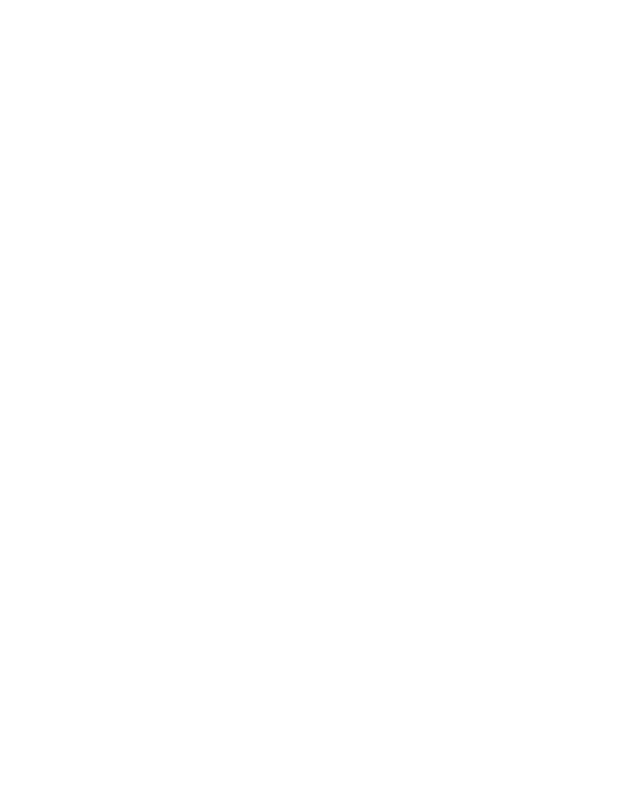
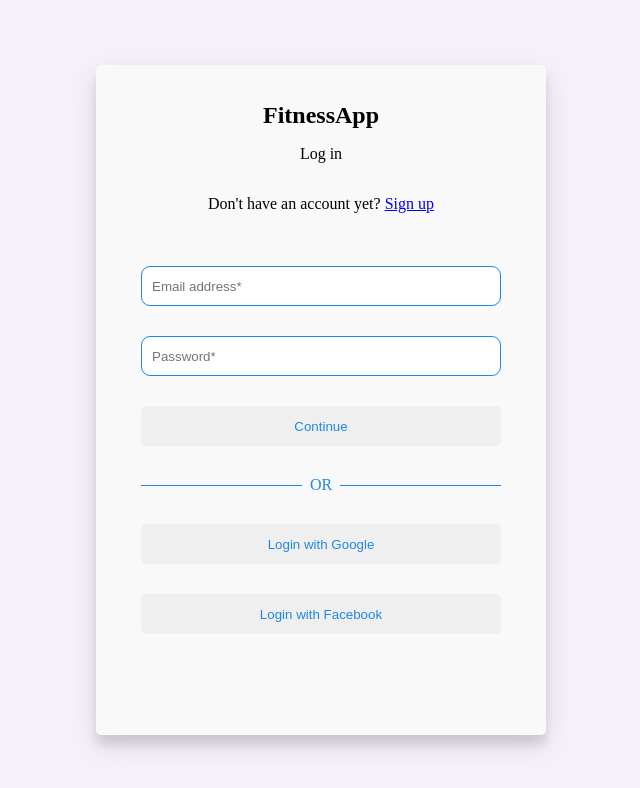
Before and after one commit to Luiz161001/fitnessProject, a React (Vite) app in the folder frontend/: page / in a window 1280 px wide. Before the commit this address had no page. Shown: the top 788 px of the page, without its empty margins (319-959 px from the left). Built offline with nearby package versions, Linux system fonts and the light colour scheme.

Commit message:
implementing more login-register

```diff
--- a/frontend/src/App.jsx
+++ b/frontend/src/App.jsx
@@ -1,12 +1,13 @@
 import { Routes, Route } from 'react-router-dom';
 import Login from './pages/Login';
 import "./App.css";
+import Register from './pages/Register';
 
 function App() {
   return (
     <Routes>
-      {/* <Route path='/' element= /> */}
-      <Route path='/login' element={<Login/>}/>
+      <Route path='/' element={<Login/>}/>
+      <Route path='/register' element={<Register/>}/>
     </Routes>
   )
 }
--- a/frontend/src/pages/Login.jsx
+++ b/frontend/src/pages/Login.jsx
@@ -1,18 +1,36 @@
+import { useState, useEffect } from "react";
 import React from "react";
 import "../styles/login.css";
+import { Link } from "react-router-dom";
 
 const Login = () => {
+    const [formData, setFormData] = useState({ email: "", password: "" });
+
+    const handleChange = (e) => {
+        const { name, value } = e.target;
+        setFormData({ ...formData, [name]: value });
+    };
+
+    const handleSubmit = () => {
+        console.log("login form");
+    };
+
+    const handleClick = (e) => {
+        console.log("login with:", e.target.name);
+    };
+
     return (
         <section className="log-section">
             <div className="log-box">
                 <div className="log-text">
                     <h1>FitnessApp</h1>
-                    <p>Welcome</p>
+                    <p>Log in</p>
+                    <p>Don't have an account yet? <Link to="/register">Sign up</Link></p>
                 </div>
                 <div className="log-options">
-                    <form action="" className="log-form-box">
-                        <input type="text" placeholder="Email address*" />
-                        <input type="password" placeholder="Password*" />
+                    <form onSubmit={handleSubmit} className="log-form-box">
+                        <input onChange={handleChange} type="text" name="email" placeholder="Email address*" />
+                        <input onChange={handleChange} type="password" name="password" placeholder="Password*" />
                         <button>Continue</button>
                     </form>
 
@@ -21,8 +39,8 @@
                     </div>
 
                     <div className="log-btns-container">
-                        <button className="log-btns">Login with Google</button>
-                        <button className="log-btns">Login with Facebook</button>
+                        <button onClick={handleClick} className="log-btns" name="google-oauth">Login with Google</button>
+                        <button onClick={handleClick} className="log-btns" name="facebook-oauth">Login with Facebook</button>
                     </div>
                 </div>
             </div>
--- a/frontend/src/pages/Register.jsx
+++ b/frontend/src/pages/Register.jsx
@@ -0,0 +1,35 @@
+import React, { useState, useEffect } from "react";
+import "../styles/login.css";
+import { Link } from "react-router-dom";
+
+const Register = () => {
+    const [formData, setFormData] = useState({ firstName: "", lastName: "", email: "", password: "" });
+
+    const handleChange = (e) => {
+        const { name, value } = e.target;
+        setFormData({ ...formData, [name]: value });
+    };
+
+    return (
+        <section className="log-section">
+            <div className="log-box">
+                <div className="log-text">
+                    <h1>FitnessApp</h1>
+                    <p>Log in</p>
+                    <p>Already have an account? <Link to="/">Sign in</Link></p>
+                </div>
+                <div className="log-options">
+                    <form action="" className="log-form-box">
+                        <input onChange={handleChange} type="text" name="firstName" placeholder="First Name*" />
+                        <input onChange={handleChange} type="text" name="lastName" placeholder="Last Name*" />
+                        <input onChange={handleChange} type="text" name="email" placeholder="Email address*" />
+                        <input onChange={handleChange} type="password" name="password" placeholder="Password*" />
+                        <button>Register</button>
+                    </form>
+                </div>
+            </div>
+        </section>
+    )
+}
+
+export default Register;
--- a/frontend/src/styles/login.css
+++ b/frontend/src/styles/login.css
@@ -3,8 +3,7 @@
     display: flex;
     align-items: center;
     justify-content: center;
-    background: white;
-    background: radial-gradient(circle, rgba(151, 109, 249, 0.292) 0%, rgba(250,250,252,1) 100%);
+    background: #f5f0f9;
 }
 
 .log-box {
@@ -14,7 +13,7 @@
     display: flex;
     flex-direction: column;
     border-radius: 5px;
-    box-shadow: 0 4px 8px rgba(0, 0, 0, 0.1), 0 6px 20px rgba(0, 0, 0, 0.1);
+    box-shadow: 0 10px 10px rgba(0, 0, 0, 0.1), 0 10px 30px rgba(0, 0, 0, 0.1);
 }
 
 .log-text {
```
Also changed, not shown: 1 other file (tests, documents, lock files or other folders).
